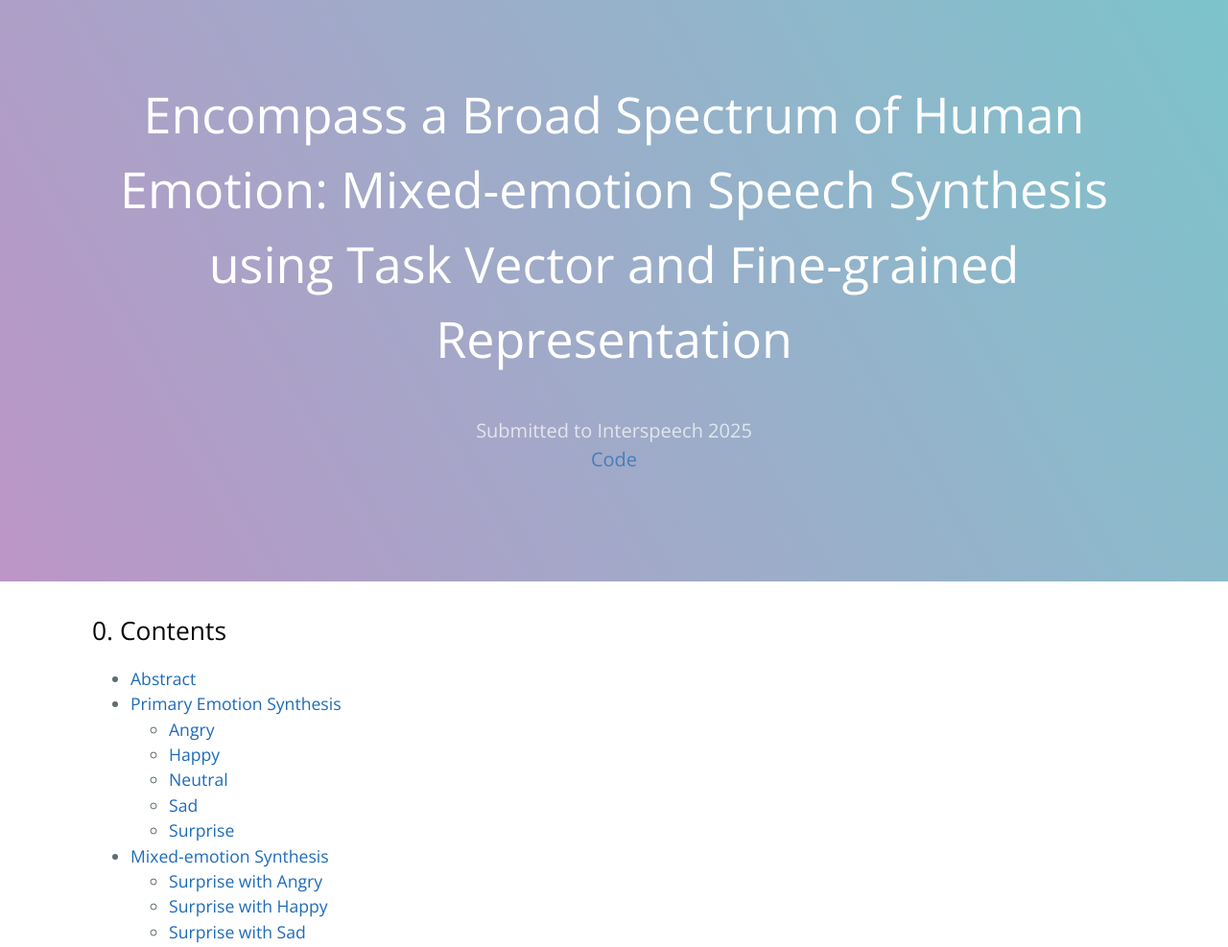
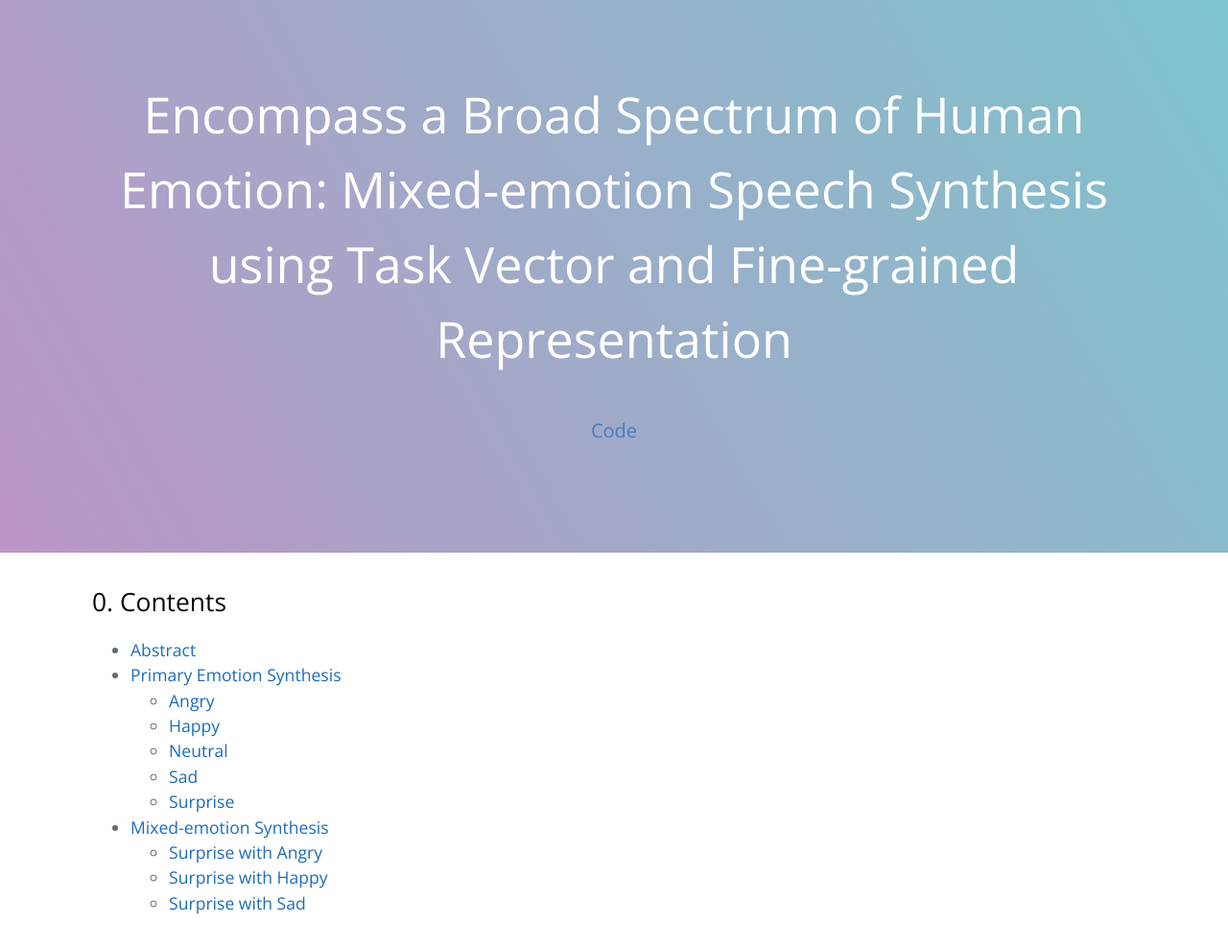
Before and after one commit to speech-paper/EmoMixture, a plain HTML site: page index.html in a window 1280 px wide. Shown: the top 987 px of the page at 96% size. Drawn offline with nearby package versions, Linux system fonts and the light colour scheme.

Commit message:
Update index.html

```diff
--- a/index.html
+++ b/index.html
@@ -23,7 +23,7 @@
 	</p>
     <br>
     <h2 class="project-tagline">
-      <center>Submitted to Interspeech 2025</center>
+      <!--<center>Submitted to Interspeech 2025</center>-->
       <center><a href='https://github.com/speech-paper/Emotion-Mixture-Code'>Code</a></center>
     </h2>
     </section>
```
